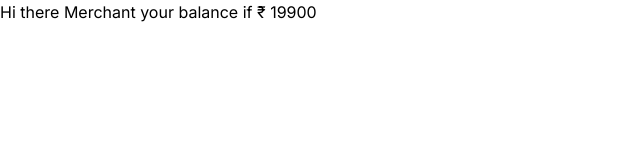
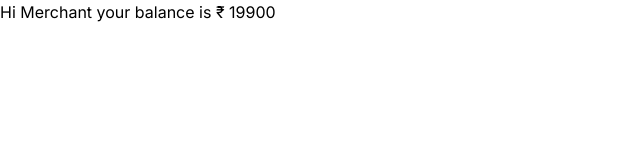
Before and after one commit to XprabhatX/paytm-project, a Next.js app in the folder apps/merchant-app/: page / in a window 1280 px wide. Shown: the top 160 px of the page, without its empty margins (0-640 px from the left). Built offline with nearby package versions, Linux system fonts and the light colour scheme.

Commit message:
ci pipeline test 2

```diff
--- a/apps/merchant-app/app/page.tsx
+++ b/apps/merchant-app/app/page.tsx
@@ -8,6 +8,6 @@ export default function() {
   // const balance = useBalance();
   const balance = 19900;
   return <div>
-    Hi there Merchant your balance if ₹ {balance}
+    Hi Merchant your balance is ₹ {balance}
   </div>
 }
```
